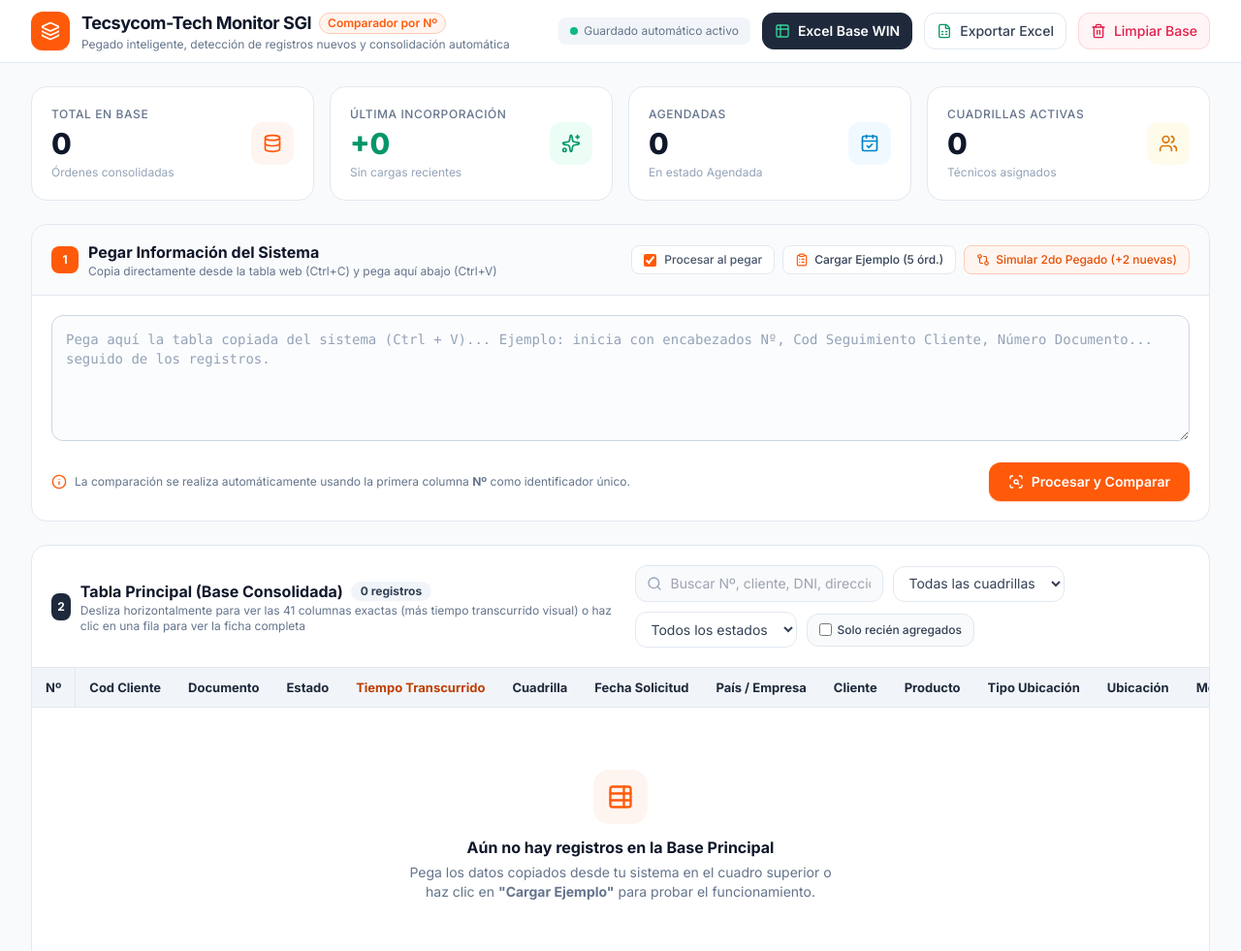
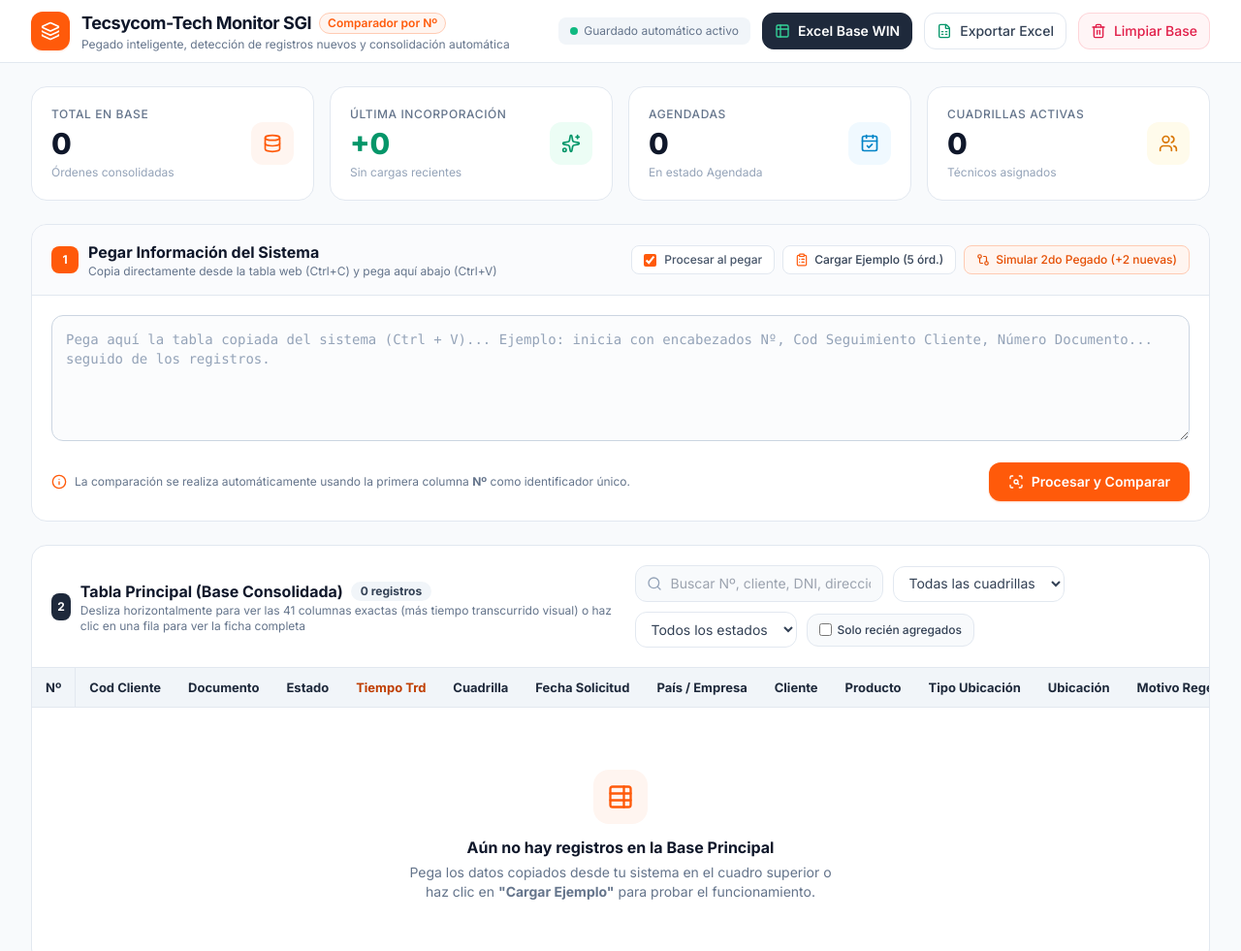
Before and after one commit to tecsycom-tech/monitor-sgi, a plain HTML site: page index.html in a window 1280 px wide. Shown: the top 981 px of the page at 97% size. Drawn offline with nearby package versions, Linux system fonts and the light colour scheme.

Commit message:
Update index.html

```diff
--- a/index.html
+++ b/index.html
@@ -589,7 +589,7 @@
           return `<th class="py-3 px-3.5 whitespace-nowrap sticky left-0 z-30 bg-slate-100 border-r border-slate-200 shadow-[2px_0_5px_-2px_rgba(0,0,0,0.06)]">${escapeHtml(displayLabel)}</th>`;
         }
         if (header === 'Estado') {
-          return `<th class="py-3 px-3.5 whitespace-nowrap">${escapeHtml(displayLabel)}</th><th class="py-3 px-3.5 whitespace-nowrap text-brand-700" title="Indicador visual en web (no se exporta)">Tiempo Transcurrido</th>`;
+          return `<th class="py-3 px-3.5 whitespace-nowrap">${escapeHtml(displayLabel)}</th><th class="py-3 px-3.5 whitespace-nowrap text-brand-700" title="Indicador visual en web (no se exporta)">Tiempo Trd</th>`;
         }
         const minWidthClass = (header === 'Dirección' || header === 'Suscripción' || header === 'Datos Técnicos' || header === 'Historial de Estados')
           ? 'min-w-[260px]'
```
